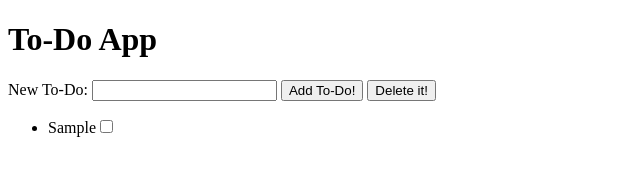
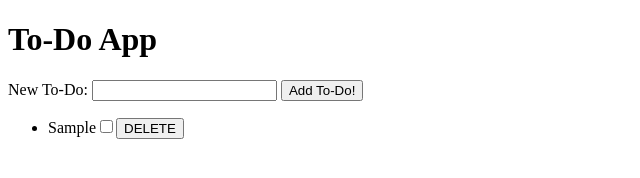
Before and after one commit to wworthem/to-do-app, a plain HTML site: page index.html in a window 1280 px wide. Both pictures are taken after typing "Sample" into the empty fields and a click on the button "Add To-Do!". Shown: the whole page, without its empty margins (0-640 px from the left). Drawn offline with Linux system fonts and the light colour scheme.

Commit message:
recommit with error fix and delete button

```diff
--- a/app.js
+++ b/app.js
@@ -33,6 +33,10 @@ function onReady() {
       const checkbox = document.createElement('input');
       checkbox.type = "checkbox";
 
+      const btn = document.createElement("BUTTON");
+      const t = document.createTextNode("DELETE");
+      btn.appendChild(t);
+
       const title = document.createElement('span');
 
       title.textContent = toDo.title;
@@ -41,6 +45,7 @@ function onReady() {
 
       toDoList.appendChild(newLi);
       newLi.appendChild(checkbox);
+      newLi.appendChild(btn);
     }); //end of forEach loop...
 
 
--- a/index.html
+++ b/index.html
@@ -11,7 +11,7 @@
     <label for="newToDoText">New To-Do:</label>
     <input type="text" id="newToDoText">
     <button type="submit">Add To-Do!</button>
-    <button type="delete">Delete it!</button>
+    <!--<button type="delete">Delete it!</button> -->
   </form>
 
   <ul id="toDoList">
```
